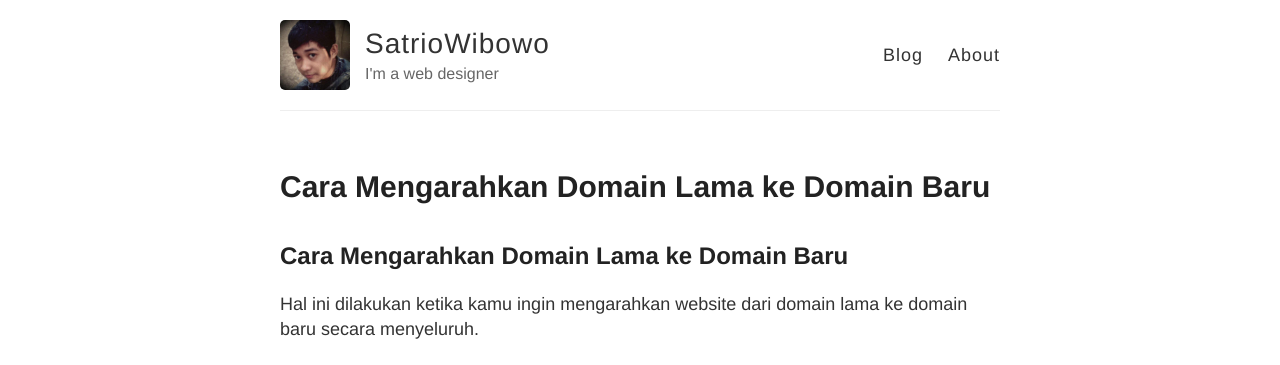
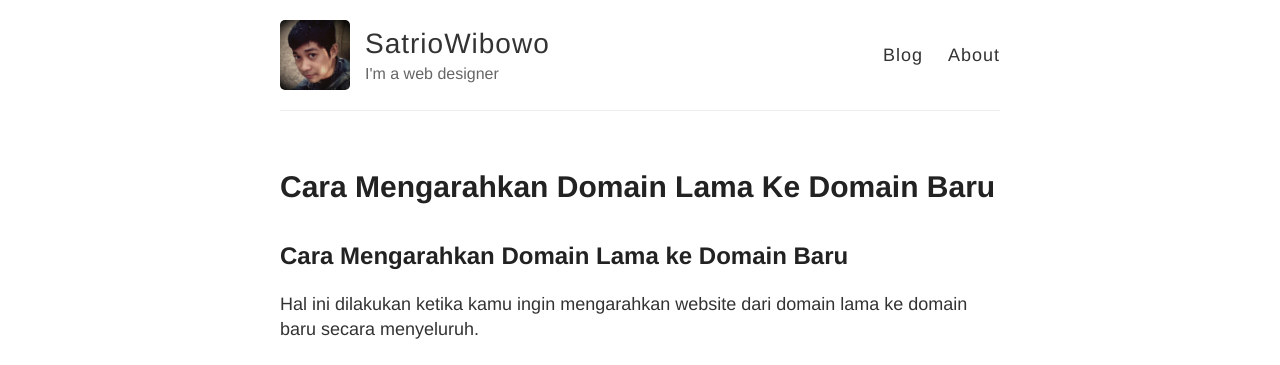
Before and after one commit to sa3owibowo/blog, a Jekyll site: the page built from _posts/2020-12-30-Cara-Mengarahkan-Domain-Lama-ke-Domain-Baru.md, in a window 1280 px wide. Shown: the top 365 px of the page. Built offline with Jekyll 4.4.1, drawn with Linux system fonts in a browser that asks for light colours; comment, search, counter and statistics services are not loaded; part of the change alters nothing that is shown.

```diff
--- a/_posts/2020-12-30-Cara-Mengarahkan-Domain-Lama-ke-Domain-Baru.md
+++ b/_posts/2020-12-30-Cara-Mengarahkan-Domain-Lama-ke-Domain-Baru.md
@@ -1,6 +1,5 @@
 ---
 layout: post
-title: Cara Mengarahkan Domain Lama ke Domain Baru
 ---
 ## Cara Mengarahkan Domain Lama ke Domain Baru
 
```
